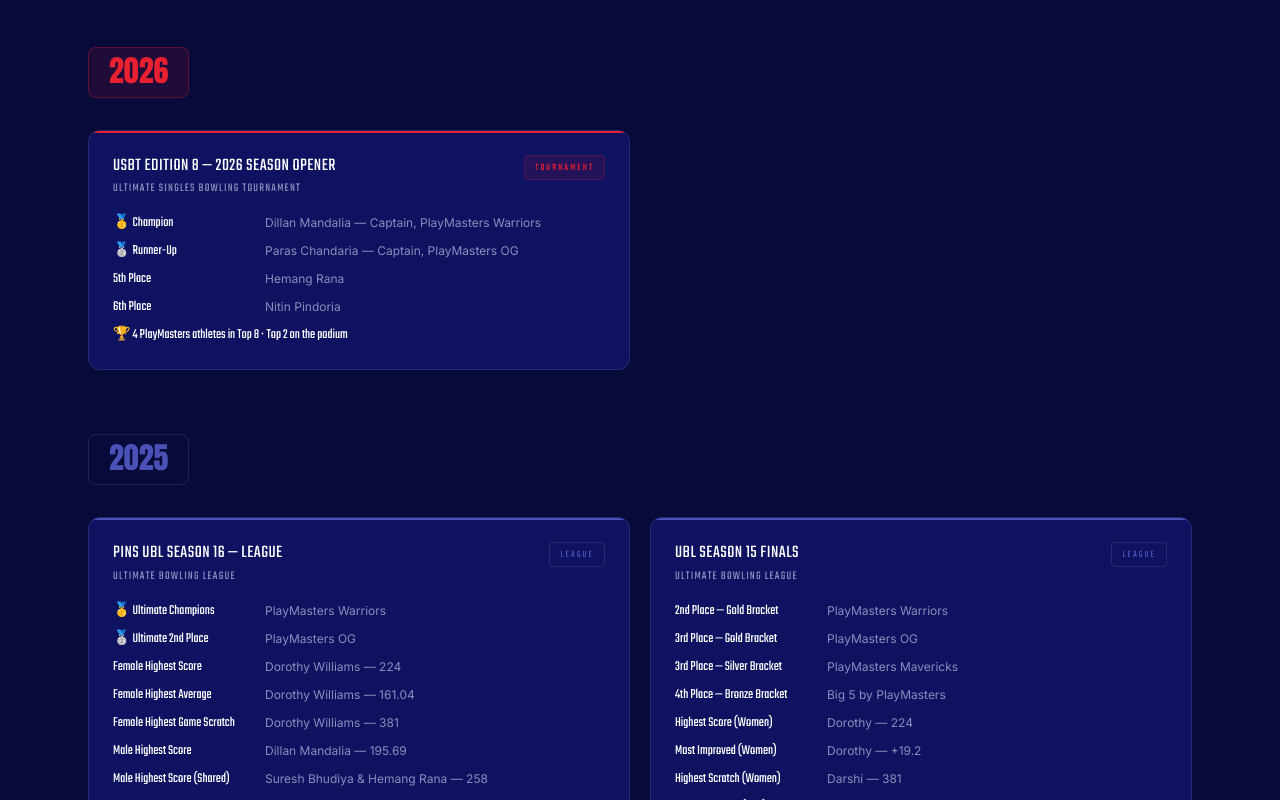
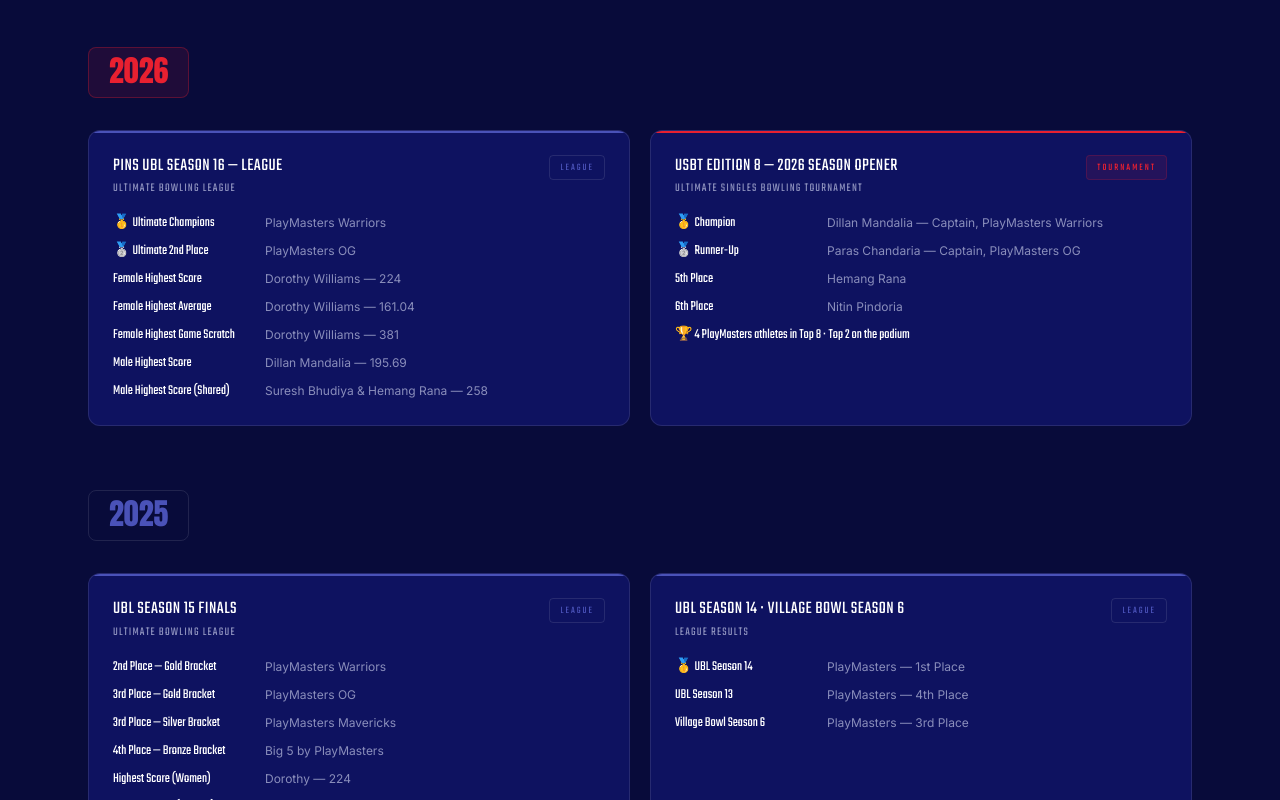
Before and after one commit to TomNgata/playmasters, a Next.js app: page /achievements in a window 1280 px wide. Shown: the part 4080-4880 px from the top of the page. Built offline with nearby package versions, Linux system fonts and the light colour scheme; a web font is replaced by a local one.

Commit message:
Update achievements (UBL Season 16 to 2026) and About page (years cleanup, hyphen removal).

```diff
--- a/src/app/about/page.tsx
+++ b/src/app/about/page.tsx
@@ -69,7 +69,7 @@ export default function AboutPage() {
               <div className="absolute top-0 left-0 w-full h-1 bg-strike" />
               <span className="font-ui text-strike text-xs tracking-[5px] uppercase font-bold block mb-4">Mission</span>
               <p className="font-sans text-white text-lg leading-relaxed">
-                To promote ten pin bowling in Kenya as an important sports activity and provide the required infrastructure, knowhow, services and opportunities for our players, coaches and the youth — to build &amp; develop their game.
+                To promote ten pin bowling in Kenya as an important sports activity and provide the required infrastructure, knowhow, services and opportunities for our players, coaches and the youth to build &amp; develop their game.
               </p>
             </div>
 
@@ -78,7 +78,7 @@ export default function AboutPage() {
               <div className="absolute top-0 left-0 w-full h-1 bg-bat-blue" />
               <span className="font-ui text-bat-blue text-xs tracking-[5px] uppercase font-bold block mb-4">Vision</span>
               <p className="font-sans text-white text-lg leading-relaxed">
-                PlayMasters is devoted to fostering a high quality ten pin bowling environment — giving all players, coaches, and youth every opportunity to enjoy the game, achieve their maximum potential, and to <strong>fly the flag of Kenya on the international bowling stage.</strong>
+                PlayMasters is devoted to fostering a high quality ten pin bowling environment giving all players, coaches, and youth every opportunity to enjoy the game, achieve their maximum potential, and to <strong>fly the flag of Kenya on the international bowling stage.</strong>
               </p>
             </div>
           </div>
--- a/src/app/achievements/page.tsx
+++ b/src/app/achievements/page.tsx
@@ -37,6 +37,20 @@ const seasons = [
     color: 'strike',
     events: [
       {
+        title: 'PINS UBL Season 16 — League',
+        subtitle: 'Ultimate Bowling League',
+        type: 'league',
+        highlights: [
+          { label: '🥇 Ultimate Champions', detail: 'PlayMasters Warriors' },
+          { label: '🥈 Ultimate 2nd Place', detail: 'PlayMasters OG' },
+          { label: 'Female Highest Score', detail: 'Dorothy Williams — 224' },
+          { label: 'Female Highest Average', detail: 'Dorothy Williams — 161.04' },
+          { label: 'Female Highest Game Scratch', detail: 'Dorothy Williams — 381' },
+          { label: 'Male Highest Score', detail: 'Dillan Mandalia — 195.69' },
+          { label: 'Male Highest Score (Shared)', detail: 'Suresh Bhudiya & Hemang Rana — 258' },
+        ],
+      },
+      {
         title: 'USBT Edition 8 — 2026 Season Opener',
         subtitle: 'Ultimate Singles Bowling Tournament',
         type: 'tournament',
@@ -54,20 +68,6 @@ const seasons = [
     year: '2025',
     color: 'bat-blue',
     events: [
-      {
-        title: 'PINS UBL Season 16 — League',
-        subtitle: 'Ultimate Bowling League',
-        type: 'league',
-        highlights: [
-          { label: '🥇 Ultimate Champions', detail: 'PlayMasters Warriors' },
-          { label: '🥈 Ultimate 2nd Place', detail: 'PlayMasters OG' },
-          { label: 'Female Highest Score', detail: 'Dorothy Williams — 224' },
-          { label: 'Female Highest Average', detail: 'Dorothy Williams — 161.04' },
-          { label: 'Female Highest Game Scratch', detail: 'Dorothy Williams — 381' },
-          { label: 'Male Highest Score', detail: 'Dillan Mandalia — 195.69' },
-          { label: 'Male Highest Score (Shared)', detail: 'Suresh Bhudiya & Hemang Rana — 258' },
-        ],
-      },
       {
         title: 'UBL Season 15 Finals',
         subtitle: 'Ultimate Bowling League',
```
